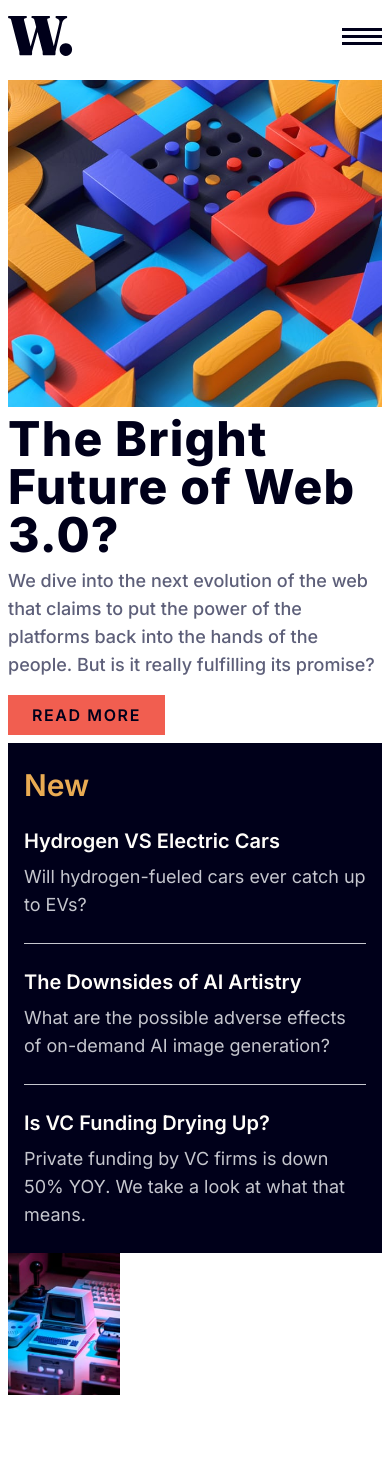
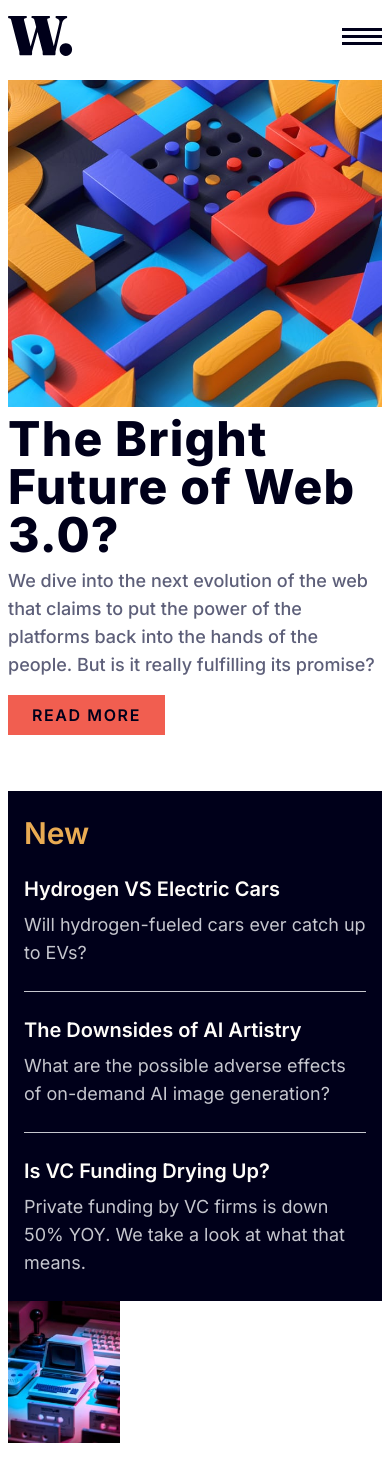
Before and after one commit to akshay-ken/rookie-project-08, a React (Vite) app: page / in a window 390 px wide. Before the commit the page ends 1411 px from the top, so only its background shows below. Built offline with nearby package versions, Linux system fonts and the light colour scheme.

Commit message:
style: add margin top for mobile

```diff
--- a/src/components/ContentSection.jsx
+++ b/src/components/ContentSection.jsx
@@ -10,7 +10,7 @@ export function ContentSection() {
           <img src={imgDesktop} className="hidden md:block" alt="" />
         </div>
 
-        <div className="row-span-2 px-4 py-6 md:px-6 md:py-8 flex flex-col items-start h-fit gap-y-6 justify-around bg-Very-dark-blue order-4 md:order-2">
+        <div className="row-span-2 mt-12 md:mt-0 px-4 py-6 md:px-6 md:py-8 flex flex-col items-start h-fit gap-y-6 justify-around bg-Very-dark-blue order-4 md:order-2">
           {/* New section */}
           <p className="text-3xl font-semibold text-Soft-orange">New</p>
           <div>
```
